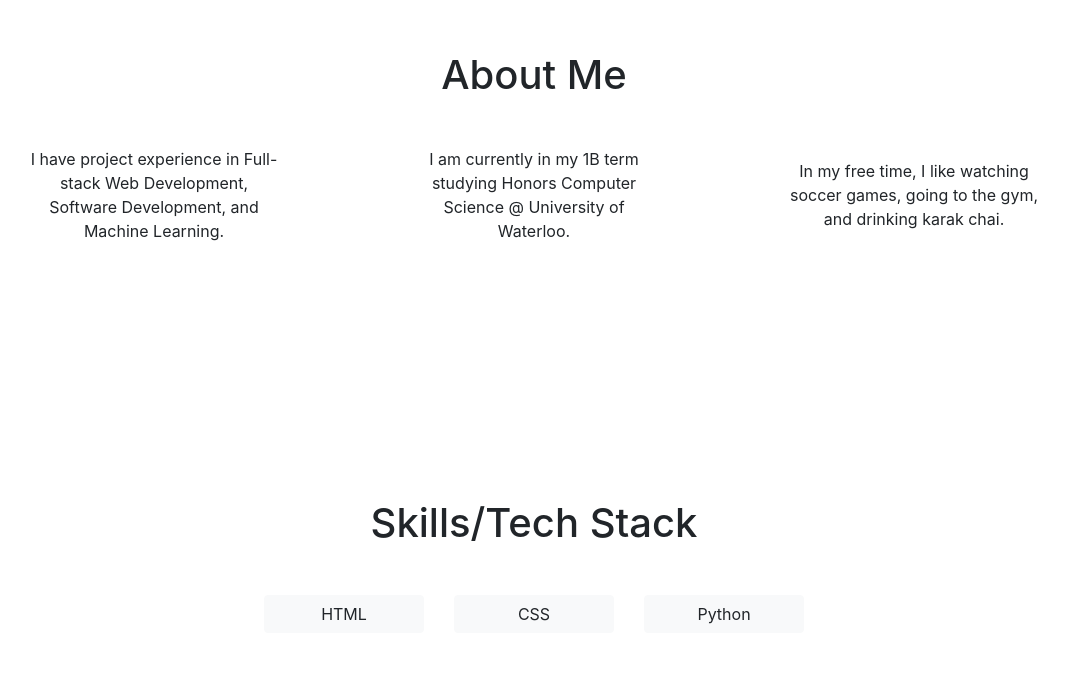
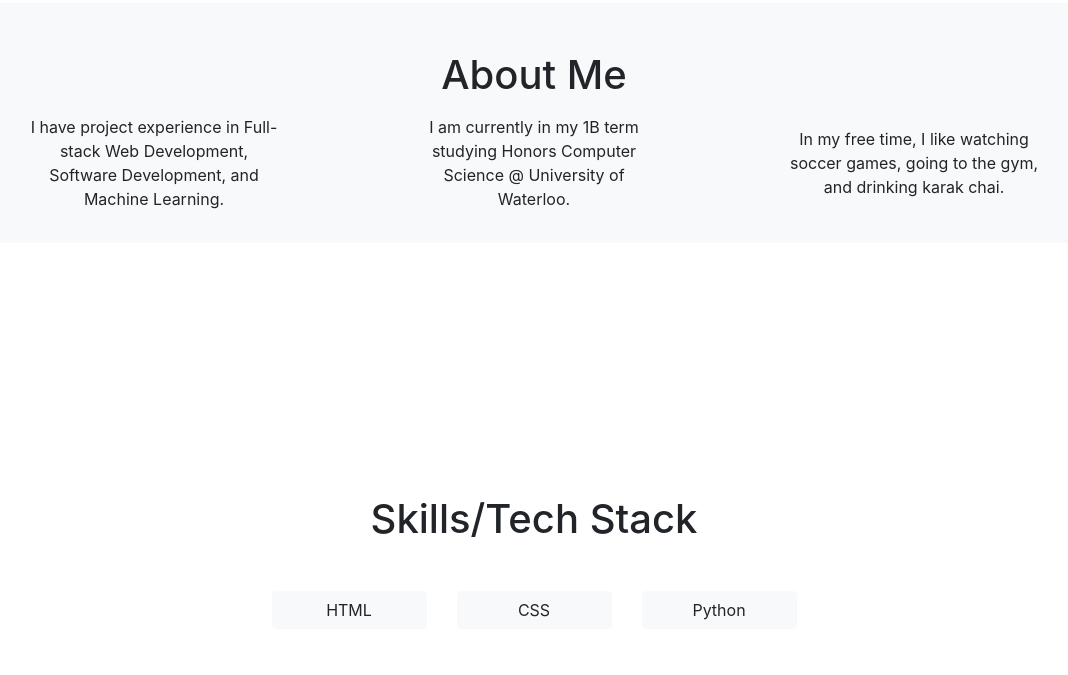
Before and after one commit to ad-world/aryaman-dev, a React (Create React App) app: page / in a window 1280 px wide. Shown: the part 845-1520 px from the top of the page, without its empty margins (106-1174 px from the left). Built offline with nearby package versions, Linux system fonts and the light colour scheme.

Commit message:
centered skills - added bg to about

```diff
--- a/public/index.html
+++ b/public/index.html
@@ -1,16 +1,11 @@
 <!DOCTYPE html>
 <html lang="en">
+
 <head>
   <meta charset="utf-8" />
-    <link rel="icon" href="%PUBLIC_URL%/favicon.ico" />
-    <link rel="stylesheet" href="https://stackpath.bootstrapcdn.com/bootstrap/4.1.0/css/bootstrap.min.css"
-   integrity="sha384-9gVQ4dYFwwWSjIDZnLEWnxCjeSWFphJiwGPXr1jddIhOegiu1FwO5qRGvFXOdJZ4" crossorigin="anonymous">
-    <meta name="viewport" content="width=device-width, initial-scale=1" />
+  <meta name="viewport" content="width=device-width, initial-scale=1, shrink-to-fit=no">
   <meta name="theme-color" content="#000000" />
-    <meta
-      name="Aryaman's Programmer Portfolio"
-      content="Created using React.js"
-    />
+  <meta name="Aryaman's Programmer Portfolio" content="Created using React.js" />
   <link rel="apple-touch-icon" href="%PUBLIC_URL%/logo192.png" />
   <!--
       manifest.json provides metadata used when your web app is installed on a
@@ -26,18 +21,23 @@
       work correctly both with client-side routing and a non-root public URL.
       Learn how to configure a non-root public URL by running `npm run build`.
     -->
+  <link rel="icon" href="%PUBLIC_URL%/favicon.ico" />
+  <link rel="stylesheet" href="https://stackpath.bootstrapcdn.com/bootstrap/4.1.3/css/bootstrap.min.css"
+    integrity="sha384-MCw98/SFnGE8fJT3GXwEOngsV7Zt27NXFoaoApmYm81iuXoPkFOJwJ8ERdknLPMO" crossorigin="anonymous">
   <title>aryaman.dev</title>
   <style>
-      .btn:focus{
-        outline:none;
-        border:none;
+    .btn:focus {
+      outline: none;
+      border: none;
     }
-      .btn:active{
-        outline:none;
-        border:none;
+
+    .btn:active {
+      outline: none;
+      border: none;
     }
   </style>
 </head>
+
 <body>
   <noscript>You need to enable JavaScript to run this app.</noscript>
   <div id="root"></div>
@@ -52,4 +52,5 @@
       To create a production bundle, use `npm run build` or `yarn build`.
     -->
 </body>
+
 </html>
--- a/src/About.js
+++ b/src/About.js
@@ -3,12 +3,12 @@ import { Container, Row, Col } from 'react-bootstrap';
 
 export default function About() {
     return (
-        <Container fluid id="about" style={{height:"50vh"}}>
+        <Container fluid id="about" style={{height:"30vh"}} className="bg-light">
             <Container >
                 <div className="align-items-center text-center">
                     <h1 className="mt-5 pt-5">About Me</h1>
                 </div>
-                <Row className="justify-content-around align-items-center text-center mt-5 align-middle d-flex"
+                <Row className="justify-content-around align-items-center text-center mt-3 align-middle d-flex"
                 >
                     <Col className="col-md-3">I have project experience in Full-stack Web Development, Software Development, and
                     Machine Learning.</Col>
--- a/src/Skills.js
+++ b/src/Skills.js
@@ -4,7 +4,7 @@ import Skill from './Skill'
 
 export default function Skills() {
     return (
-        <Container id="skills" fluid style={{ height: "50vh" }} className="mb-5">
+        <Container id="skills" style={{height:"100vh"}} className="align-middle d-flex align-items-center justify-content-center">
             <Container >
                 <div className="align-items-center text-center">
                     <h1 className="mt-5 pt-5">Skills/Tech Stack</h1>
```
Lines whose indentation alone changed are shown as unchanged.
